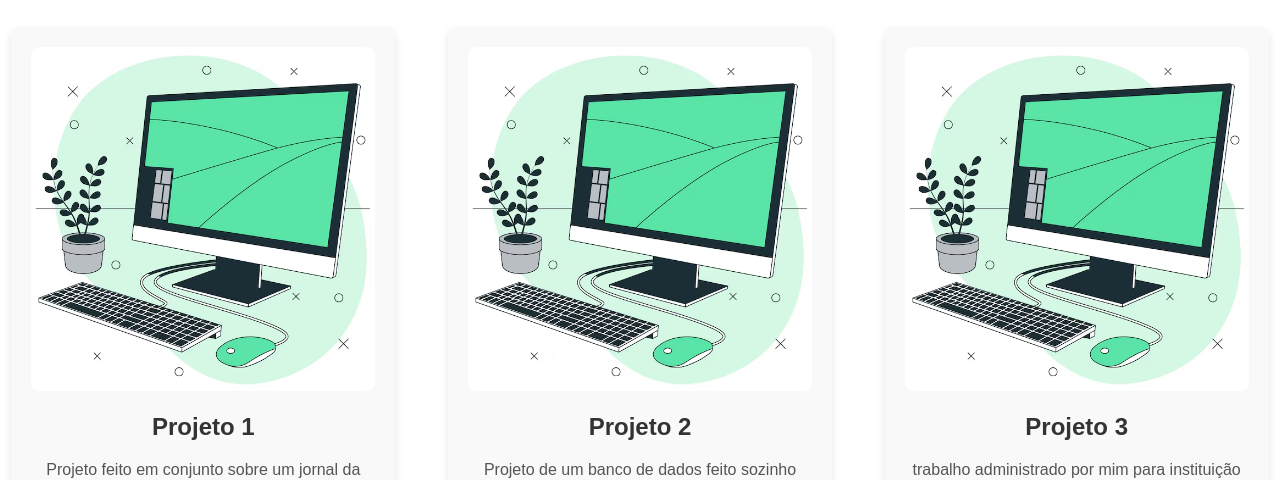
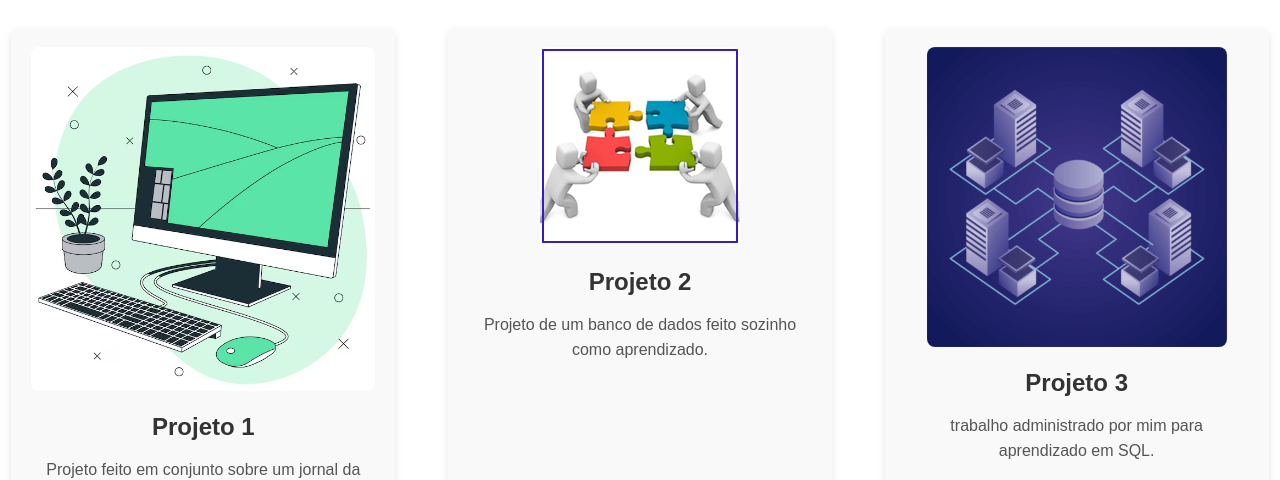
Before and after one commit to jpmedvieira/port_jpmv, a plain HTML site: page index.html in a window 1280 px wide. Shown: the part 322-802 px from the top of the page. Drawn offline with Linux system fonts and the light colour scheme.

Commit message:
Update index.html

```diff
--- a/index.html
+++ b/index.html
@@ -150,14 +150,14 @@
         <p>Projeto feito em conjunto sobre um jornal da Proz.</p>
       </div>
       <div class="project">
-        <img src="img1.avif" alt="Projeto 2">
+        <img src="img2.jpg" alt="Projeto 2">
         <h3>Projeto 2</h3>
         <p>Projeto de um banco de dados feito sozinho como aprendizado.</p>
       </div>
       <div class="project">
-        <img src="img1.avif" alt="Projeto 3">
+        <img src="img3.png" alt="Projeto 3">
         <h3>Projeto 3</h3>
-        <p>trabalho administrado por mim para instituição privada.</p>
+        <p>trabalho administrado por mim para aprendizado em SQL.</p>
       </div>
     </div>
   </section>
```
